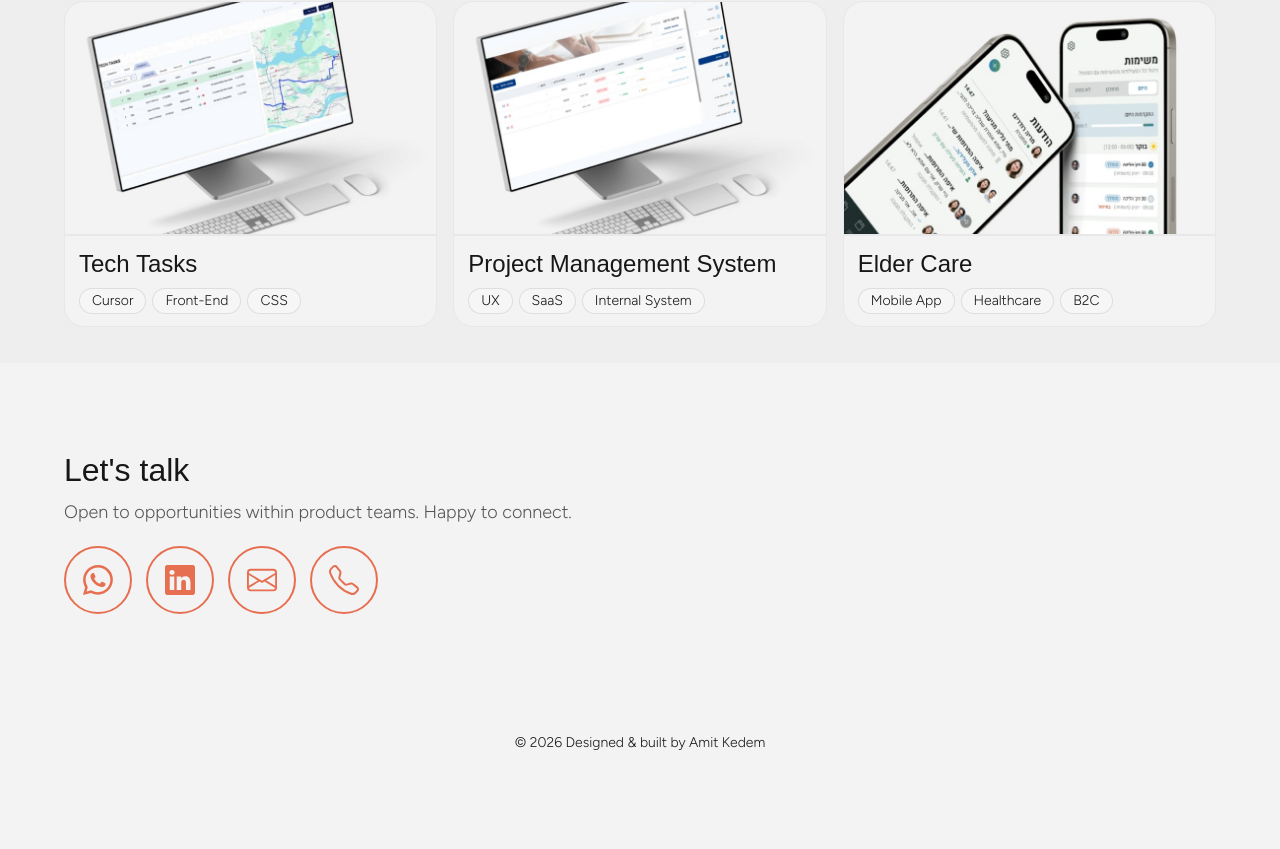
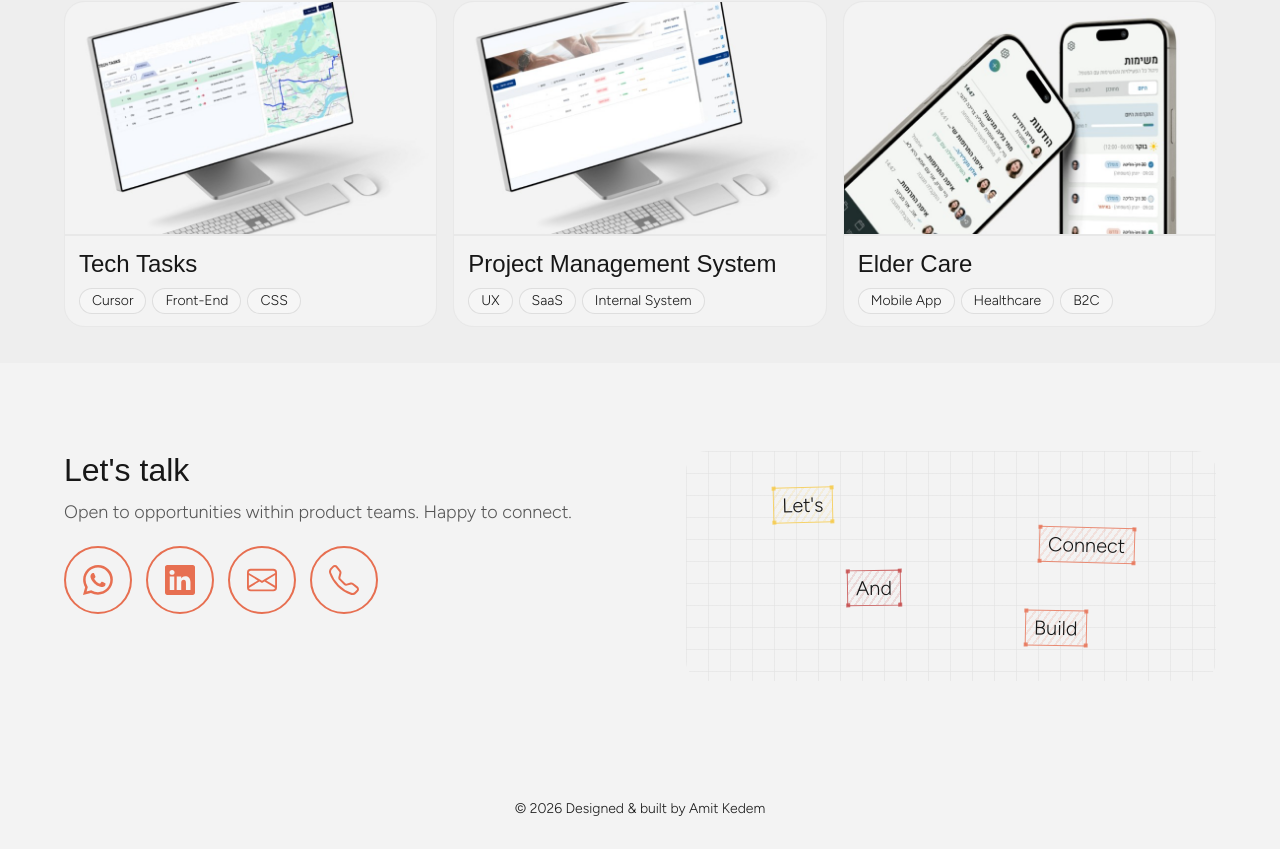
Before and after one commit to amitkedem100/portfolio, a Next.js app: page /portfolio/home in a window 1280 px wide. Shown: the part 1617-2466 px from the top of the page. Before the commit the page ends 2399 px from the top, so only its background shows below. Built offline with nearby package versions, Linux system fonts and the light colour scheme; a web font is replaced by a local one.

Commit message:
contact section updated

```diff
--- a/src/app/globals.css
+++ b/src/app/globals.css
@@ -51,6 +51,9 @@
   --hero-keyword-systems: #6C5CE7;
   --hero-keyword-ai: #3AB0FF;
   --hero-keyword-code: #2ECC71;
+  --semantic-accent-yellow: #F6C945;
+  --semantic-accent-orange: var(--accent-light);
+  --semantic-accent-red: #C44545;
 
   /* Icon tokens */
   --icon-light: #757575;
--- a/src/app/portfolio/home/components/HeroKeywordBadge.css
+++ b/src/app/portfolio/home/components/HeroKeywordBadge.css
@@ -36,6 +36,18 @@
 
 .hero-keyword-badge--code {
   --hero-keyword-accent: var(--hero-keyword-code);
+}
+
+.hero-keyword-badge--yellow {
+  --hero-keyword-accent: var(--semantic-accent-yellow);
+}
+
+.hero-keyword-badge--orange {
+  --hero-keyword-accent: var(--semantic-accent-orange);
+}
+
+.hero-keyword-badge--red {
+  --hero-keyword-accent: var(--semantic-accent-red);
 }
 
 .hero-keyword-badge::before {
--- a/src/app/portfolio/home/components/HeroKeywordBadge.tsx
+++ b/src/app/portfolio/home/components/HeroKeywordBadge.tsx
@@ -3,7 +3,7 @@ import "./HeroKeywordBadge.css";
 
 type HeroKeywordBadgeProps = {
   children: ReactNode;
-  tone?: "ux" | "systems" | "ai" | "code";
+  tone?: "ux" | "systems" | "ai" | "code" | "yellow" | "orange" | "red";
 };
 
 export function HeroKeywordBadge({
--- a/src/app/portfolio/home/components/HomeContactSection.css
+++ b/src/app/portfolio/home/components/HomeContactSection.css
@@ -3,8 +3,19 @@
 }
 
 .home-contact__inner {
-  max-width: 760px;
+  max-width: 100%;
   text-align: left;
+}
+
+.home-contact__layout {
+  display: grid;
+  grid-template-columns: minmax(0, 1fr) minmax(280px, 34%);
+  align-items: stretch;
+  gap: 22px;
+}
+
+.home-contact__content {
+  min-width: 0;
 }
 
 .home-contact__title {
@@ -27,6 +38,76 @@
   flex-wrap: nowrap;
   gap: 14px;
   align-items: flex-start;
+}
+
+.home-contact__visual {
+  position: relative;
+  justify-self: end;
+  width: 100%;
+  min-height: 230px;
+  border-radius: var(--radius-20);
+  overflow: hidden;
+  background: transparent;
+  border: 0;
+}
+
+.home-contact__visual::before {
+  content: "";
+  position: absolute;
+  inset: 0;
+  background-image:
+    linear-gradient(
+      to right,
+      color-mix(in srgb, var(--border) 68%, transparent) 1px,
+      transparent 1px
+    ),
+    linear-gradient(
+      to bottom,
+      color-mix(in srgb, var(--border) 68%, transparent) 1px,
+      transparent 1px
+    );
+  background-size: 22px 22px;
+  opacity: 0.58;
+  pointer-events: none;
+}
+
+.home-contact__visual-keywords {
+  position: relative;
+  width: 100%;
+  height: 100%;
+}
+
+.home-contact__visual-keyword {
+  position: absolute;
+  --hero-keyword-font-size: 20px;
+}
+
+.home-contact__visual-keyword .hero-keyword-badge {
+  height: 36px;
+}
+
+.home-contact__visual-keyword--lets {
+  top: 13%;
+  left: 10%;
+  transform: rotate(-1.3deg);
+}
+
+.home-contact__visual-keyword--connect {
+  top: 34%;
+  right: 8%;
+  transform: rotate(1.6deg);
+}
+
+.home-contact__visual-keyword--and {
+  top: 56%;
+  left: 22%;
+  transform: rotate(-0.8deg);
+}
+
+.home-contact__visual-keyword--build {
+  bottom: 12%;
+  right: 18%;
+  transform: rotate(1.1deg);
 }
 
 .home-contact__icon-button {
@@ -94,9 +175,63 @@
   background: var(--accent-contrast-light);
 }
 
+@media (min-width: 1025px) {
+  .home-contact__layout {
+    grid-template-columns: minmax(0, 1fr) minmax(320px, 40%);
+  }
+
+  .home-contact__visual {
+    width: 115%;
+    max-width: none;
+  }
+
+  .home-contact__visual-keyword--lets {
+    left: 16%;
+    top: 16%;
+  }
+
+  .home-contact__visual-keyword--connect {
+    right: 15%;
+    top: 33%;
+  }
+
+  .home-contact__visual-keyword--and {
+    left: 30%;
+    top: 52%;
+  }
+
+  .home-contact__visual-keyword--build {
+    right: 24%;
+    bottom: 15%;
+  }
+
+  .home-contact__visual-connector--lets-connect {
+    left: 34%;
+    top: 25%;
+    width: 25%;
+  }
+
+  .home-contact__visual-connector--connect-and {
+    left: 44%;
+    top: 45%;
+    width: 22%;
+  }
+
+  .home-contact__visual-connector--and-build {
+    left: 41%;
+    top: 64%;
+    width: 26%;
+  }
+}
+
 @media (max-width: 768px) {
   .home-contact {
     padding-block: 24px 36px;
+  }
+
+  .home-contact__layout {
+    grid-template-columns: 1fr;
+    gap: 16px;
   }
 
   .home-contact__actions {
@@ -118,4 +253,13 @@
     width: 62px;
     height: 62px;
   }
+
+  .home-contact__visual {
+    justify-self: stretch;
+    min-height: 210px;
+  }
+
+  .home-contact__visual-keyword {
+    --hero-keyword-font-size: 18px;
+  }
 }
--- a/src/app/portfolio/home/components/HomeContactSection.tsx
+++ b/src/app/portfolio/home/components/HomeContactSection.tsx
@@ -4,6 +4,7 @@ import { useCallback, useEffect, useRef, useState } from "react";
 import "./HomeContactSection.css";
 import { CursorZone } from "@/app/portfolio/components/CursorZone";
 import { PortfolioToast } from "@/app/portfolio/components/PortfolioToast";
+import { HeroKeywordBadge } from "./HeroKeywordBadge";
 import { HomeContactIconButton } from "./HomeContactIconButton";
 
 const WHATSAPP_HREF =
@@ -66,6 +67,8 @@ export function HomeContactSection() {
   return (
     <section className="home-contact home-page-section" aria-labelledby="home-contact-title">
       <div className="home-contact__inner">
+        <div className="home-contact__layout">
+          <div className="home-contact__content">
             <h2 id="home-contact-title" className="home-contact__title">
               Let&apos;s talk
             </h2>
@@ -122,6 +125,25 @@ export function HomeContactSection() {
                 />
               </CursorZone>
             </div>
+          </div>
+
+          <aside className="home-contact__visual" aria-hidden>
+            <div className="home-contact__visual-keywords">
+              <span className="home-contact__visual-keyword home-contact__visual-keyword--lets">
+                <HeroKeywordBadge tone="yellow">Let&apos;s</HeroKeywordBadge>
+              </span>
+              <span className="home-contact__visual-keyword home-contact__visual-keyword--connect">
+                <HeroKeywordBadge tone="orange">Connect</HeroKeywordBadge>
+              </span>
+              <span className="home-contact__visual-keyword home-contact__visual-keyword--and">
+                <HeroKeywordBadge tone="red">And</HeroKeywordBadge>
+              </span>
+              <span className="home-contact__visual-keyword home-contact__visual-keyword--build">
+                <HeroKeywordBadge tone="orange">Build</HeroKeywordBadge>
+              </span>
+            </div>
+          </aside>
+        </div>
 
         <PortfolioToast
           message={toastMessage}
```
Lines whose indentation alone changed are shown as unchanged.
